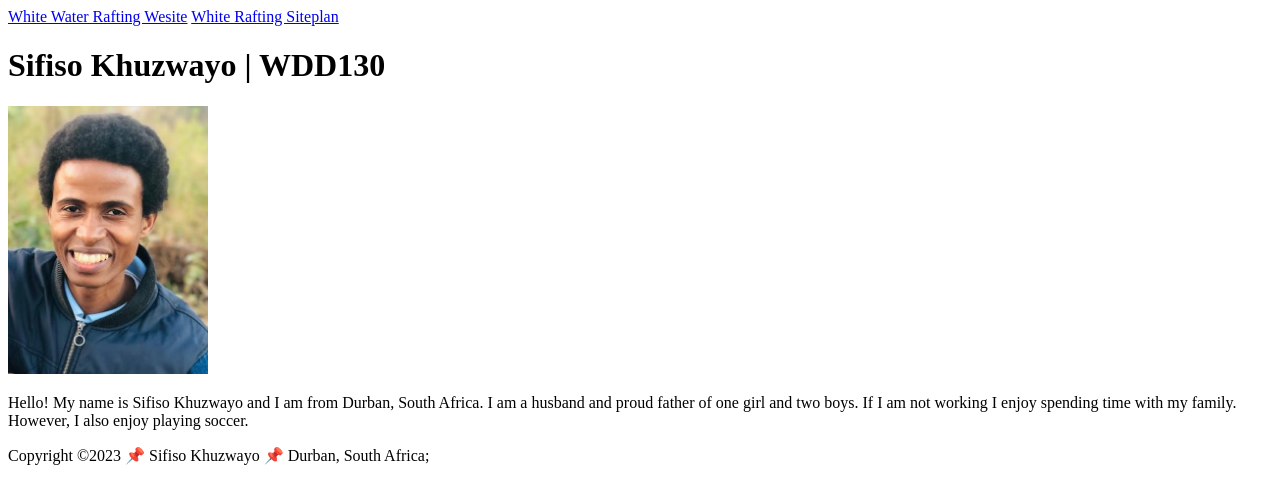
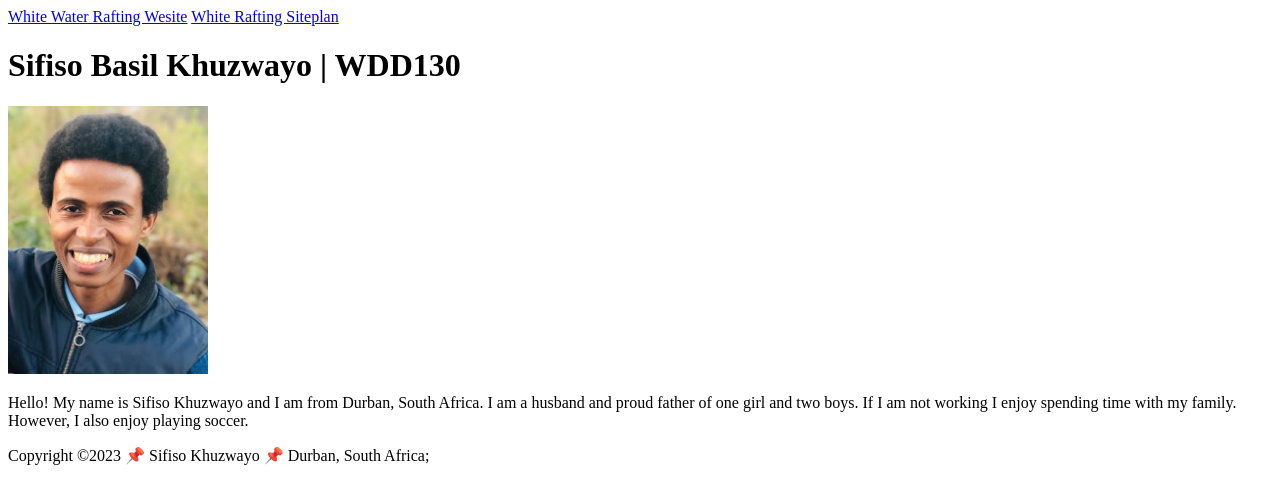
Before and after one commit to SifisoBasilK/wdd130, a plain HTML site: page index.html in a window 1280 px wide. Drawn offline with Linux system fonts and the light colour scheme.

Commit message:
Added Middle name in H1

```diff
--- a/index.html
+++ b/index.html
@@ -14,7 +14,7 @@
             </nav>
         </header>
     <main>
-        <h1>Sifiso Khuzwayo | WDD130</h1>
+        <h1>Sifiso Basil Khuzwayo | WDD130</h1>
         <img src="images/profile.jpg" alt="Hello, my name is Basil Khuzwayo" width="200">
         <p> Hello! My name is Sifiso Khuzwayo and I am from Durban, South Africa. I am a husband and proud father of one girl and two boys. If I am not working I enjoy spending time with my family. However, I also enjoy playing soccer.</p>
     </main>
```
